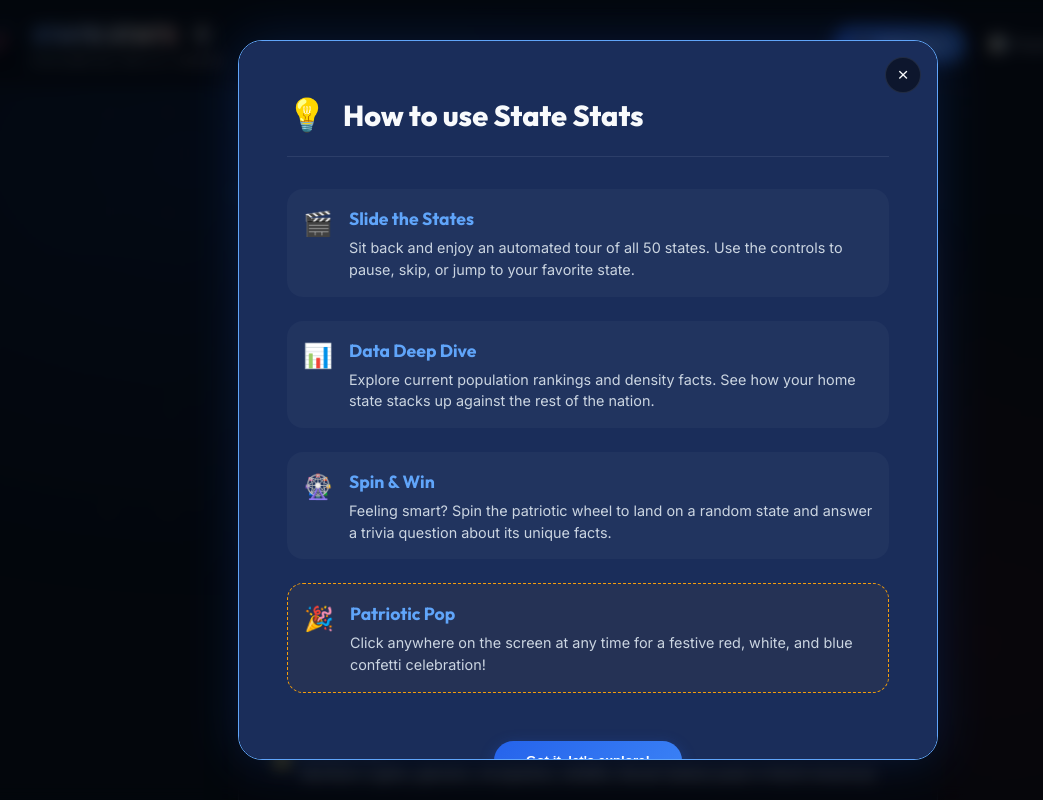
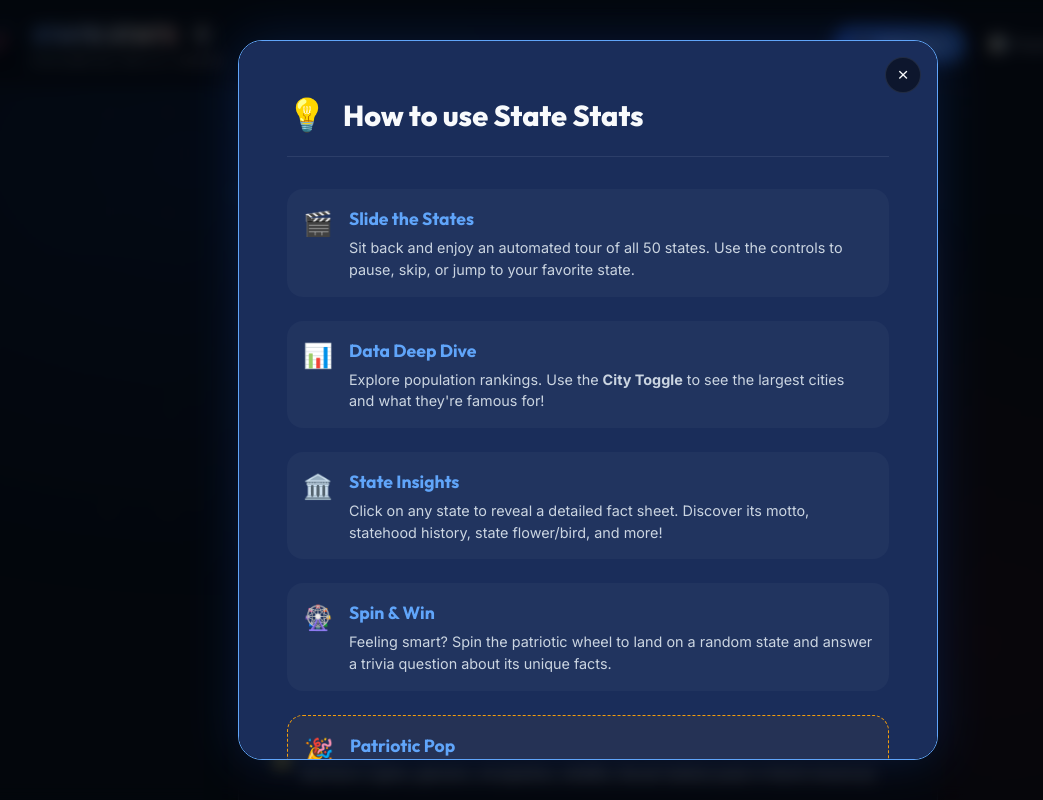
Before and after one commit to shaoli-lu/StateStats, a Next.js app in the folder state-stats-app/: page / in a window 1280 px wide. Both pictures are taken after a click on the button "How to use". Shown: the top 800 px of the page, without its empty margins (52-1095 px from the left). Built offline with nearby package versions, Linux system fonts and the light colour scheme; no server answers; the database is empty; grey boxes are pictures that could not be loaded.

Commit message:
Help modal update

```diff
--- a/state-stats-app/src/components/HelpModal.js
+++ b/state-stats-app/src/components/HelpModal.js
@@ -26,7 +26,15 @@ export default function HelpModal({ isOpen, onClose }) {
             <div className="help-item-icon">📊</div>
             <div className="help-item-text">
               <h3>Data Deep Dive</h3>
-              <p>Explore current population rankings and density facts. See how your home state stacks up against the rest of the nation.</p>
+              <p>Explore population rankings. Use the <strong>City Toggle</strong> to see the largest cities and what they're famous for!</p>
+            </div>
+          </div>
+
+          <div className="help-item">
+            <div className="help-item-icon">🏛️</div>
+            <div className="help-item-text">
+              <h3>State Insights</h3>
+              <p>Click on any state to reveal a detailed fact sheet. Discover its motto, statehood history, state flower/bird, and more!</p>
             </div>
           </div>
 
```
